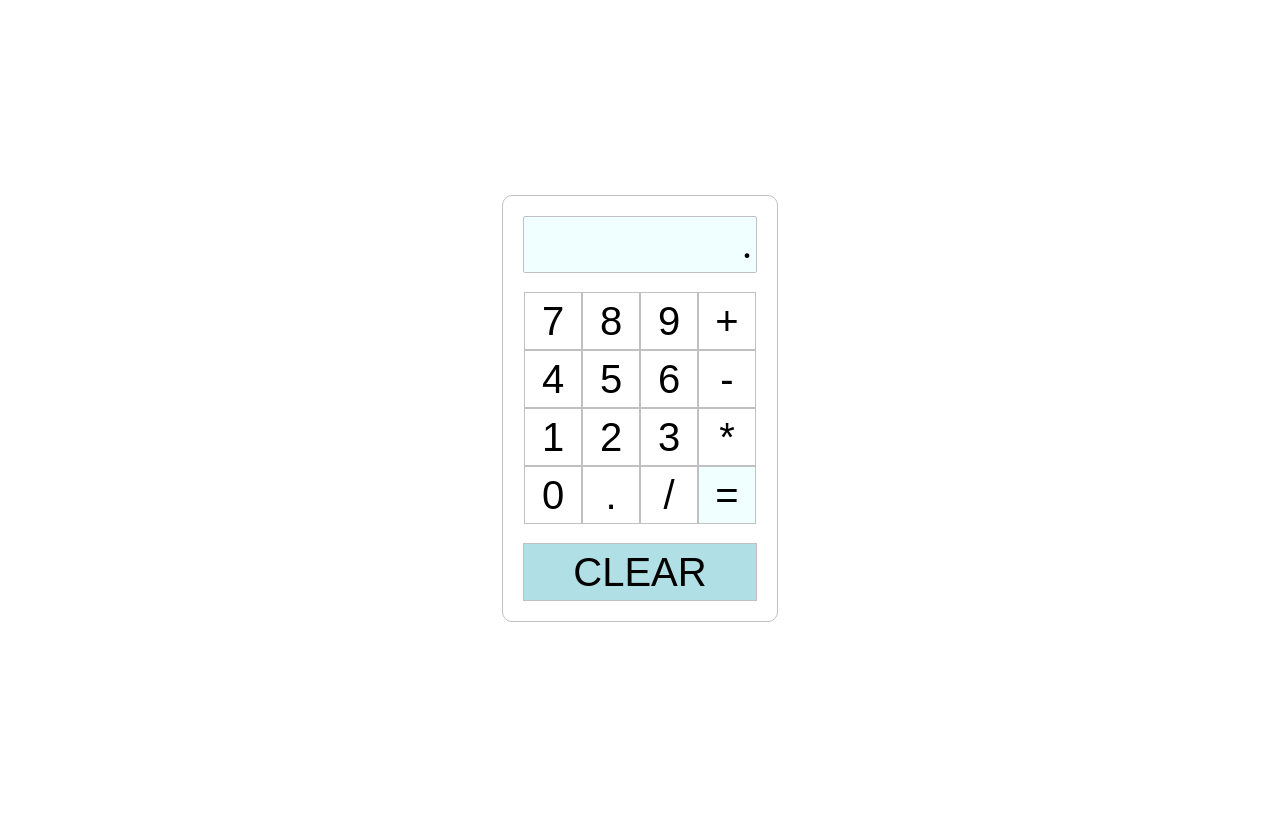
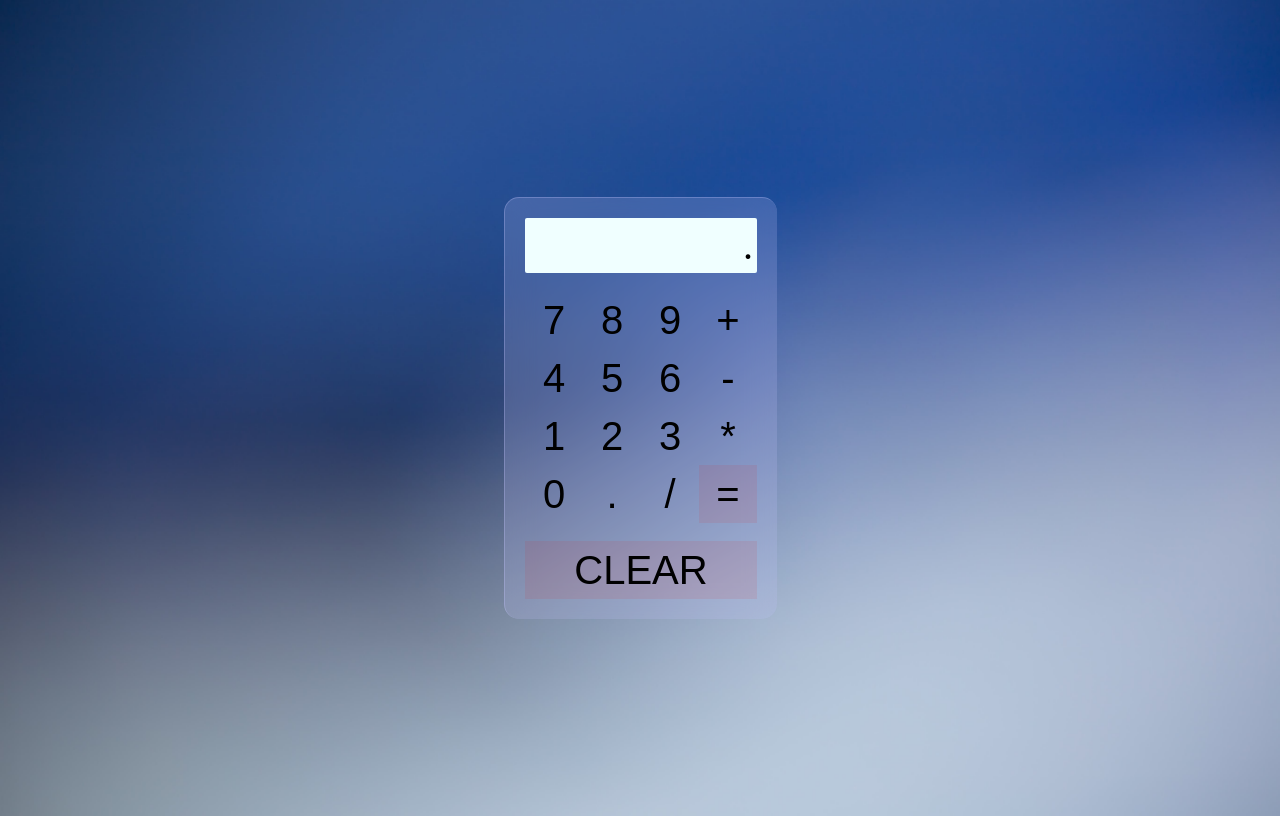
Before and after one commit to lazarchuk-v/Calculator, a website: page index.html in a window 1280 px wide. Drawn offline with Linux system fonts and the light colour scheme.

Commit message:
calc stable

```diff
--- a/css/style.css
+++ b/css/style.css
@@ -3,14 +3,26 @@ body {
     justify-content: center;
     align-items: center;
     height: 100vh;
+    background-image:url("/images/abstract.jpg");
+    background-repeat: no-repeat;
+    background-size: cover;
     /*background: silver;*/
 }
 
 .calculator {
-    border: 1px solid silver;
+    /*border: 1px solid silver;*/
     /*background-color: darksalmon;*/
     padding: 20px;
-    border-radius: 10px;
+    /*border-radius: 10px;*/
+
+    background: rgba(200,200,255, 0.2);
+    border-radius: 15px;
+    overflow: hidden;
+    z-index: 10;
+    backdrop-filter: blur(15px);
+    border-top: 1px solid rgba(200,200,255, 0.3);
+    border-left: 1px solid rgba(200,200,255, 0.3);
+    /*box-shadow: 15px 15px rgba(200,200,255, 0.2);*/
 
 }
 
@@ -18,15 +30,15 @@ body {
     width: 232px;
     display: flex;
     flex-wrap: wrap;
-    border: 1px solid white;
-    border-radius: 4px;
+    /*border: 1px solid white;*/
+    /*border-radius: 4px;*/
 
 }
 
 .screen {
     width: 224px;
     background-color: azure;
-    border: 1px solid silver;
+    border: none;
     border-radius: 2px;
     font-size: 40px;
     text-align: end;
@@ -38,21 +50,27 @@ body {
     box-shadow: inset 0 0 0 200px rgba(255,255,255,0.2);
     filter: blur(10px);
     transition: 5s;
+    border: none;
 }
 
 button {
-    background-color: white;
-    border: 1px solid silver;
+    /*background-color: white;*/
+    /*border: 0.5px solid lightsteelblue;*/
+    border: none;
     /*color: #0f111a;*/
     font-size: 40px;
     width: 58px;
     height: 58px;
     /*border-radius: 25px;*/
     /*margin: 4px;*/
+background: transparent;
+
+
 }
 
 button:hover {
-    background-color: powderblue;
+    background: transparent;
+    background-color: rgba(200,200,255,0.3);
     filter: glow(10px);
     transition: 0.5s;
     /*background: inherit;*/
@@ -65,21 +83,22 @@ button:active {
 }
 
 #equal {
-    background-color:azure ;
+    background-color:  rgba(213, 43, 42,0.1);
+
 }
 
 #equal:hover {
-/*    background-color: darksalmon;*/
+    background-color:  rgba(213, 43, 42,0.3);
 /*transition: 1s;*/
 }
 
 #clear {
     width: 100%;
-    background-color:  powderblue;
+    background-color:  rgba(213, 43, 42,0.1);
 }
 
 #clear:hover {
-    /*background-color: darksalmon;*/
+    background-color:  rgba(213, 43, 42,0.3);
     /*transition: 1s;*/
 }
 
```
Also changed, not shown: images/abstract.jpg (added).
